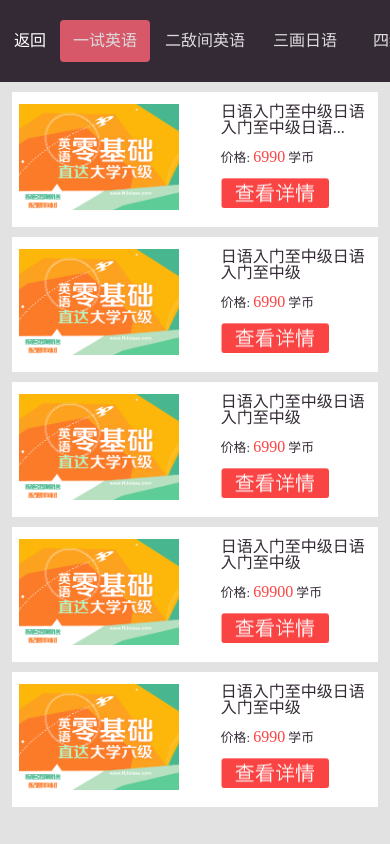
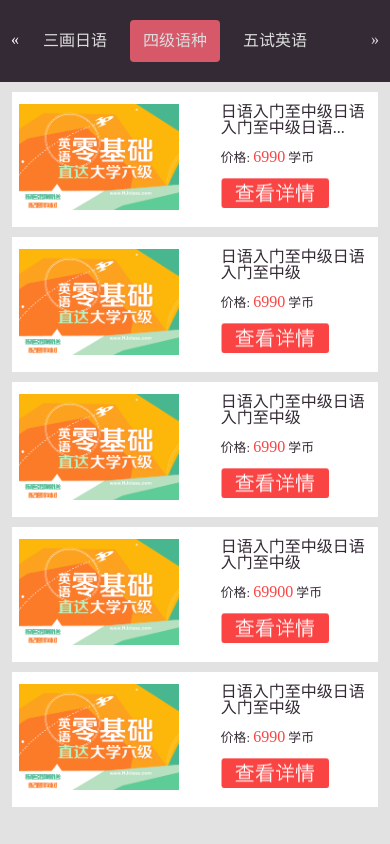
Before and after one commit to blueken/Half, a plain HTML site: page index.html in a window 390 px wide. Both pictures are taken after a click on the link "立即报班". Drawn offline with Linux system fonts and the light colour scheme.

Commit message:
Bob: fabu ban

```diff
--- a/css/style.css
+++ b/css/style.css
@@ -162,9 +162,9 @@ a.choose {
 	top: 0;
 }
 .pt-page-3 .mask {
-	width: auto;
+	width: 80%;
 	overflow: hidden;
-	margin: 0 0 0 105px;
+	margin: 0 45px 0 45px;
 }
 .pt-page-3 ul.menu {
 	overflow: hidden;
@@ -185,6 +185,9 @@ a.choose {
 	text-align: center;
 }
 /*.pt-page-3 ul.menu li:hover,  */
+.pt-page-3 ul.menu li.back{
+	width: 70px;
+}
 .pt-page-3 ul.menu li.selected{
 	background-color: #d65869;
 }
@@ -233,7 +236,26 @@ ul.course_items li button {
 	background: url("../img/detail.png") center center no-repeat;
 	/*margin-left: 20px;*/
 }
-
+a.prev {
+	display: inline-block;
+	width: 30px;
+	height: 80px;
+	line-height: 80px;
+	position: absolute;
+	top: 0px;
+	left: 0px;
+	text-align: center;
+}
+a.next {
+	display: inline-block;
+	line-height: 80px;
+	width: 30px;
+	height: 80px;
+	position: absolute;
+	top: 0px;
+	right: 0px;
+	text-align: center;
+}
 
 @media (max-width: 640px) {
 	/*select class*/
@@ -288,10 +310,27 @@ ul.course_items li button {
 		width: 60px;
 	}
 	.pt-page-3 .mask {
-		margin: 0 0 0 60px;
+		margin: 0 0 0 30px;
+	}
+	a.prev {
+		display: inline-block;
+		width: 30px;
+		height: 80px;
+		line-height: 80px;
+		position: absolute;
+		top: 0px;
+		left: 0px;
+	}
+	a.next {
+		display: inline-block;
+		line-height: 80px;
+		width: 30px;
+		height: 80px;
+		position: absolute;
+		top: 0px;
+		right: 0px;
 	}
 }
 
 
-
 .banner ul li { float: left; }
--- a/index.html
+++ b/index.html
@@ -49,13 +49,16 @@
 
              <div class="pt-page pt-page-3">
                 <div class="header">
-                    <a href="" class="home">返回</a>
+
+                    <a href="#" class="control prev">&laquo;</a>
                     <div class="mask">
                     <ul class="menu">
-                        <li class="selected"><a href="#">一试英语</a></li>
+
+                        <li class="back"><a class="home22" href="#">返回</a></li>
+                        <li><a href="#">一试英语</a></li>
                         <li><a href="#">二敌间英语</a></li>
                         <li><a href="#">三画日语</a></li>
-                        <li><a href="#">四级语种</a></li>
+                        <li class="selected"><a href="#">四级语种</a></li>
 
                         <li><a href="#">五试英语</a></li>
                         <li><a href="#">六敌英语</a></li>
@@ -63,7 +66,7 @@
                         <li><a href="#">八种语种</a></li>
                     </ul>
                     </div>
-                    <!-- <a href="#" class="control next">&raquo;</a> -->
+                    <a href="#" class="control next">&raquo;</a>
                 </div>
                 <div class="content">
                     <ul class="course_items">
--- a/js/index.js
+++ b/js/index.js
@@ -13,10 +13,33 @@ function init() {
 	selectClassLogin();
 
 
-	addSwipeMenu();
+	// addSwipeMenu();
 	cutCourseName();
+	locateType();
 }
 
+function locateType() {
+	var i = 0
+	var j = 0;
+	$(".menu li").each(function() {
+		if ($(this).attr("class") != "selected") {
+			i += 1;
+		} else {
+			j = i;
+		};
+	});
+
+	var li_width = parseInt($(".menu").children().eq(0).css("margin-right")) + parseInt($(".menu").children().eq(0).width());
+    var lis_width =  li_width * $(".menu").children().length;
+	var step = $(window).width() * 0.65;
+	var pos = lis_width - step;
+	var oldpos = parseInt($("ul.menu").css("margin-left"));
+	var newpos = oldpos + step;
+	// alert(lis_width +","+ step  +","+ pos);
+	pos = -1 * (j)*li_width;
+	$("ul.menu").css("marginLeft",pos+'px');
+
+}
 function cutCourseName() {
 	$(".course_items h3").each(function() {
 		var origin = $(this).html();
@@ -86,6 +109,7 @@ function selectClassLogin() {
 		var step = $(window).width() * 0.65;
 		var oldpos = parseInt($("ul.menu").css("margin-left"));
 		var newpos = oldpos + step;
+		if (newpos > 0) { newpos = 0;};
 		if (oldpos < 0) {
 
 			$("ul.menu").animate({
--- a/js/pagetransitions.js
+++ b/js/pagetransitions.js
@@ -46,15 +46,7 @@ var PageTransitions = (function() {
 
 		$pages.eq( current ).addClass( 'pt-page-current' );
 
-		/*
-		$( '#dl-menu' ).dlmenu( {
-			animationClasses : { in : 'dl-animate-in-2', out : 'dl-animate-out-2' },
-			onLinkClick : function( el, ev ) {
-				ev.preventDefault();
-				nextPage( el.data( 'animation' ) );
-			}
-		} );
-		*/
+
 
         var animcursorCheck = function() {
             if( isAnimating ) {
@@ -116,25 +108,25 @@ var PageTransitions = (function() {
         	++animcursor;
         });
 
-        $(".pt-page-1").swipe( {
-        //Generic swipe handler for all directions
-        swipe:function(event, direction, distance, duration, fingerCount, fingerData) {
-        	// alert("You swiped " + direction );
-        	if (direction == 'up') {
-        		var sH = $(".pt-page-1").get(0).scrollHeight;
-	        	var oH = $(".pt-page-1").get(0).offsetHeight;
-	        	var sT = $(".pt-page-1").get(0).scrollTop;
+       //  $(".pt-page-1").swipe( {
+       //  //Generic swipe handler for all directions
+       //  swipe:function(event, direction, distance, duration, fingerCount, fingerData) {
+       //  	// alert("You swiped " + direction );
+       //  	if (direction == 'up') {
+       //  		var sH = $(".pt-page-1").get(0).scrollHeight;
+	      //   	var oH = $(".pt-page-1").get(0).offsetHeight;
+	      //   	var sT = $(".pt-page-1").get(0).scrollTop;
 
-	        	if ( sT >= sH - oH ) {
-	        		pageFromTo(animcursorCheck(), 0, 2);
-	        		++animcursor;
-	        	};
-        	};
+	      //   	if ( sT >= sH - oH ) {
+	      //   		pageFromTo(animcursorCheck(), 0, 2);
+	      //   		++animcursor;
+	      //   	};
+       //  	};
 
-        },
-        //Default is 75px, set to 0 for demo so any distance triggers swipe
-         threshold:75
-      	});
+       //  },
+       //  //Default is 75px, set to 0 for demo so any distance triggers swipe
+       //   threshold:75
+      	// });
 
 
 
@@ -150,19 +142,19 @@ var PageTransitions = (function() {
         	};
         });
 
-        $(".pt-page-3").scroll(function() {
+        // $(".pt-page-3").scroll(function() {
 
-        	var sT = $(".pt-page-3").get(0).scrollTop;
+        // 	var sT = $(".pt-page-3").get(0).scrollTop;
 
-        	if ( sT <= 0 ) {
-        		var s1 = "http://app.class2.hujiang.com/classzt/2014fxb_m";
-	        	var s2 = "http://app.class2.hujiang.com/classzt/2014fxb_app";
-	        	var hurl = (location.href.indexOf("2014fxb_m") > 0) ? s1 : s2;
-	        	location.href = hurl;
-        		// pageFromTo(animcursorCheck(), 2, 0);
-        		// ++animcursor;
-        	};
-        });
+        // 	if ( sT <= 0 ) {
+        // 		var s1 = "http://app.class2.hujiang.com/classzt/2014fxb_m";
+	       //  	var s2 = "http://app.class2.hujiang.com/classzt/2014fxb_app";
+	       //  	var hurl = (location.href.indexOf("2014fxb_m") > 0) ? s1 : s2;
+	       //  	location.href = hurl;
+        // 		// pageFromTo(animcursorCheck(), 2, 0);
+        // 		// ++animcursor;
+        // 	};
+        // });
 
         /*bob added end*/
 
```
